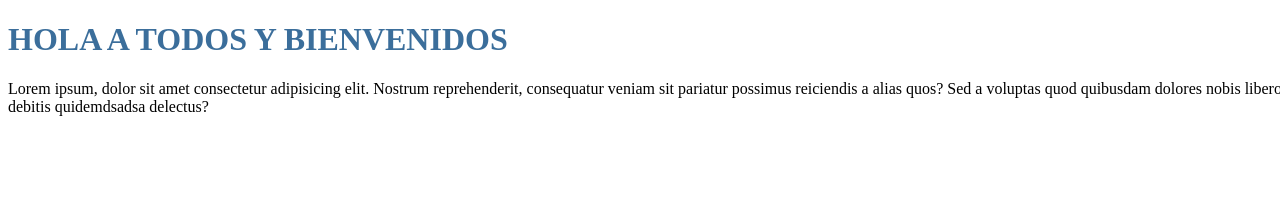
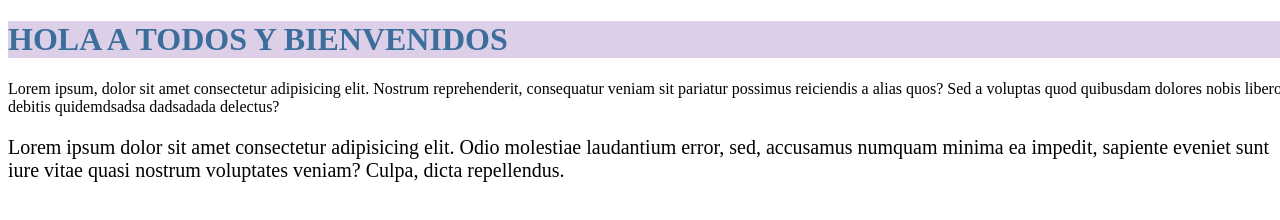
Before and after one commit to jamarantog95/proyectoprueba, a website built with Vite: page index.html in a window 1280 px wide. Built offline with nearby package versions, Linux system fonts and the light colour scheme.

Commit message:
1era modificacion

```diff
--- a/index.html
+++ b/index.html
@@ -13,8 +13,12 @@
 
   <p class="texto">Lorem ipsum, dolor sit amet consectetur adipisicing elit. Nostrum reprehenderit, consequatur veniam
     sit pariatur possimus reiciendis a alias quos? Sed a voluptas quod quibusdam dolores nobis libero debitis
-    quidemdsadsa
+    quidemdsadsa dadsadada
     delectus?</p>
+
+  <p class="texto-2">Lorem ipsum dolor sit amet consectetur adipisicing elit. Odio molestiae laudantium error, sed,
+    accusamus numquam minima ea impedit, sapiente eveniet sunt iure vitae quasi nostrum voluptates veniam? Culpa, dicta
+    repellendus.</p>
 
   <!--
   This script places a badge on your repl's full-browser view back to your repl's cover
--- a/style.css
+++ b/style.css
@@ -6,4 +6,9 @@ html, body {
 h1{
   color:#3b6e9b;
   text-transform: uppercase;
+  background: #dccfe7;
 }
+
+.texto-2{
+   font-size: 20px;
+}
```
